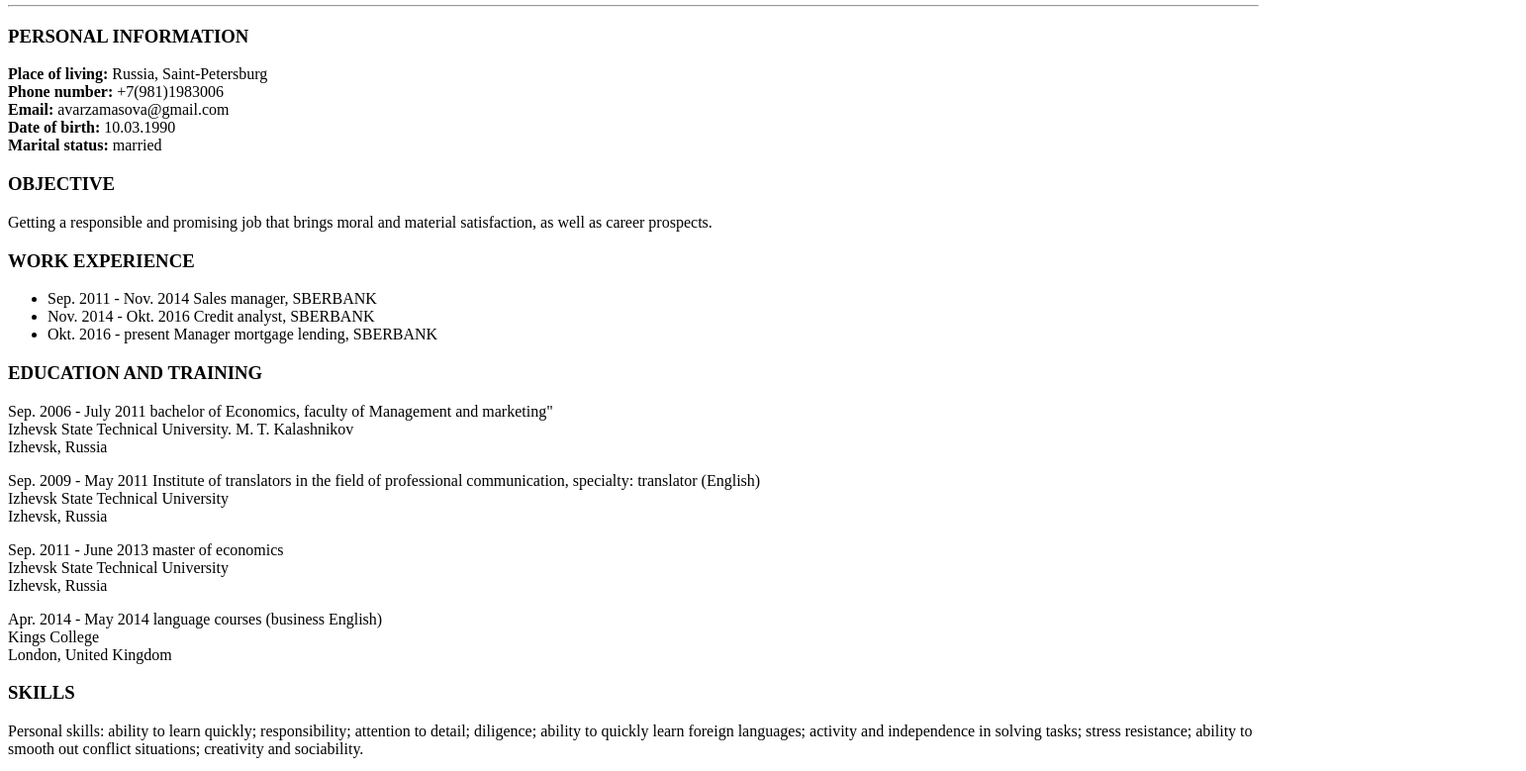
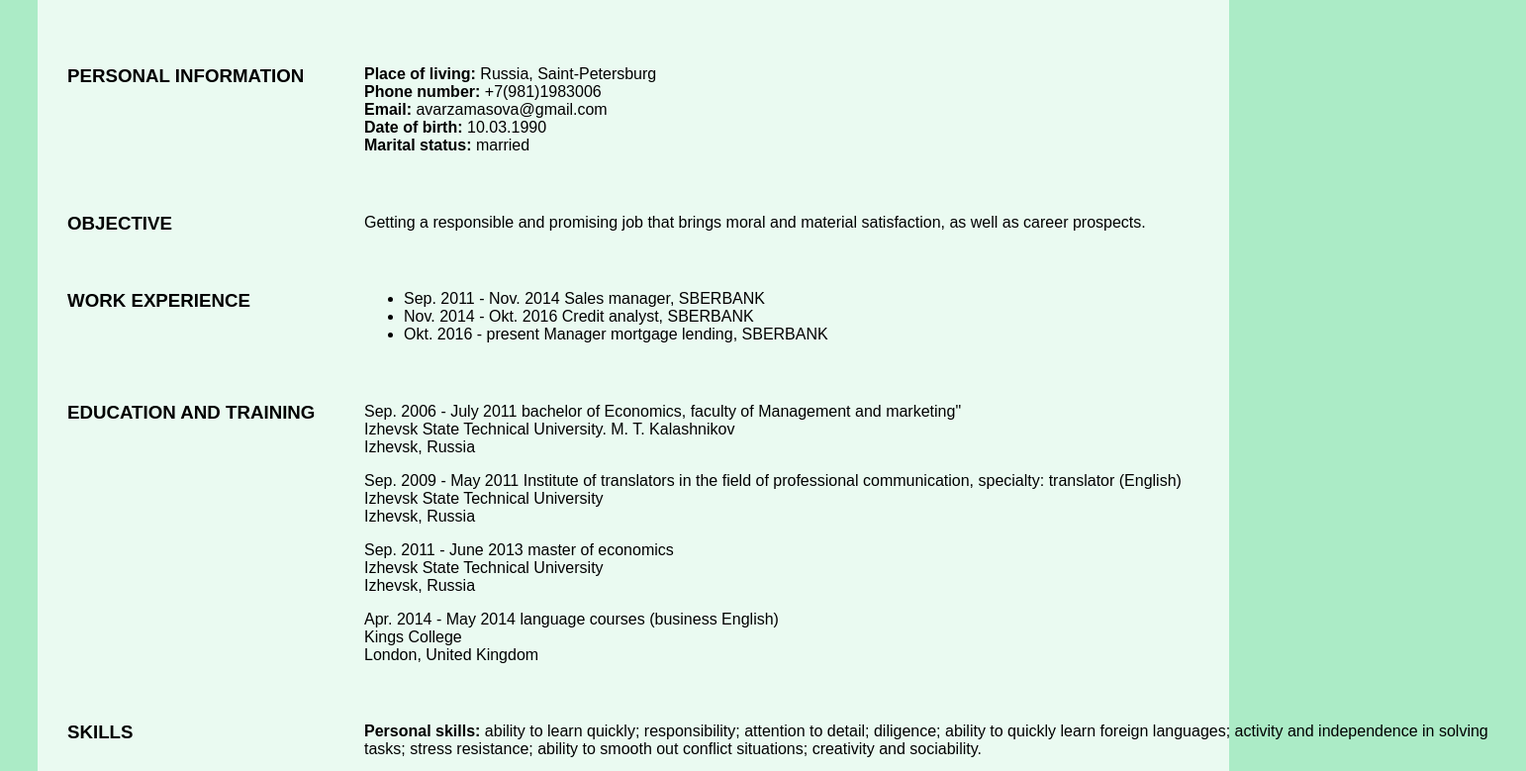
Before and after one commit to asya1003/rsschool-cv-previous-, a plain HTML site: page index.html in a window 1280 px wide. Shown: the part 269-1048 px from the top of the page at 99% size, 1542 px wide, since content can reach past the window. Drawn offline with Linux system fonts and the light colour scheme; files whose address does not match are found by name.

Commit message:
refactor: add tag section and file css connet with html

```diff
--- a/index.html
+++ b/index.html
@@ -1,3 +1,7 @@
+<head>
+    <link rel="stylesheet" href="style.css" type="text/css"/>
+</head>
+
 <header>
     <div class = "subtitle">
       <h2> <img src="C:\rss\rsschool-cv\image.jpg" alt="Мое фото" width="320" height="240">  ARZAMASOVA ANASTASIIA </h2>
@@ -7,10 +11,10 @@
 <hr>
 
 <div class="content">
-        <h3>PERSONAL INFORMATION</h3>
+<section class="title"> <h3>PERSONAL INFORMATION</h3>
+  </section>
 
-
-      <b>Place of living:</b> Russia, Saint-Petersburg
+  <section class ="title_name"> <b>Place of living:</b> Russia, Saint-Petersburg
   <br>
   <b>Phone number:</b> +7(981)1983006
   <br>
@@ -19,15 +23,16 @@
   <b>Date of birth:</b> 10.03.1990
   <br>
   <b>Marital status:</b> married
+  </section>
+  <section class="title"> <h3>OBJECTIVE</h3>
+  </section>
+<section class ="title_name"> <p> Getting a responsible and promising job that brings moral and material satisfaction, as well as career prospects.
+</p>
+  </section>
 
-
-        <h3>OBJECTIVE</h3>
-
-     <p> Getting a responsible and promising job that brings moral and material satisfaction, as well as career prospects.
-</p>
-
-      <h3>WORK EXPERIENCE</h3>
-
+ <section class="title"> <h3>WORK EXPERIENCE</h3>
+  </section>
+  <section class ="title_name">
     <p>
     <ul>
       <li> Sep. 2011 - Nov. 2014 	Sales manager, SBERBANK</li>
@@ -35,9 +40,12 @@
       <li> Okt. 2016 - present	Manager mortgage lending, SBERBANK</li>
    </ul>
 </p>
+  </section>
 
-    <h3>EDUCATION AND TRAINING</h3>
+<section class="title"> <h3>EDUCATION AND TRAINING</h3>
+</section>
 
+<section class ="title_name">
     <p> Sep. 2006 - July 2011	bachelor of Economics, faculty of Management and marketing" <br>
    Izhevsk State Technical University. M. T. Kalashnikov<br>
     Izhevsk, Russia </p>
@@ -53,9 +61,11 @@
  <p> Apr. 2014 - May 2014	language courses (business English) <br>
    Kings College <br>
    London, United Kingdom </p>
+</section>
 
-    <h3>SKILLS</h3>
-
+<section class="title"> <h3>SKILLS</h3>
+  </section>
+<section class ="title_name">
   <p> <span class = "subtitle">Personal skills:</span> ability to learn quickly; responsibility; attention to detail; diligence; ability to quickly learn foreign languages; activity and independence in solving tasks; stress resistance; ability to smooth out conflict situations; creativity and sociability.</p>
 
  <p> <span class = "subtitle">Foreign language(s):</span>	Russian-native\
@@ -72,10 +82,12 @@
      <li>The ability to instantly respond to a change in the situation.</li>
   </ul>
  </p>
+</section>
 
-    <h3> CODE EXAMPLE</h3>
+<section class="title"> <h3> CODE EXAMPLE</h3>
+</section>
 
-
+<section class ="title_name">
   <p>Jaden Smith, the son of Will Smith, is the star of films such as The Karate Kid (2010) and After Earth (2013). Jaden is also known for some of his philosophy that he delivers via Twitter. When writing on Twitter, he is known for almost always capitalizing every word. For simplicity, you'll have to capitalize each word, check out how contractions are expected to be in the example below.</p>
 
 <p> Your task is to convert strings to how they would be written by Jaden Smith. The strings are actual quotes from Jaden Smith, but they are not capitalized in the same way he originally typed them.</p>
@@ -86,7 +98,6 @@
 Jaden-Cased:     "How Can Mirrors Be Real If Our Eyes Aren't Real" </pre>
  </code>
 </p>
-
 <p> My solution:
 <code>
 <pre>string = "how can mirrors be real if our eyes aren't real";
@@ -95,4 +106,5 @@ console.log(newstring);
 </pre>
 </code>
 </p>
+</section>
 </div>
--- a/style.css
+++ b/style.css
@@ -13,12 +13,22 @@
   }
 
  body {
-   font-family: Arial, san-serif;
+   font-family: Arial, serif;
    background-color:#ABEBC6;
    color: black;
    text-align: left;
   }
 
+ .title {
+   position: relative;
+   top: 40px;
+       }
+
+ .title_name {
+   position: relative;
+   left: 300px;
+ }
+
  .subtitle {
      font-weight: bold;
    text-align: center;
```
Lines whose indentation alone changed are shown as unchanged.
